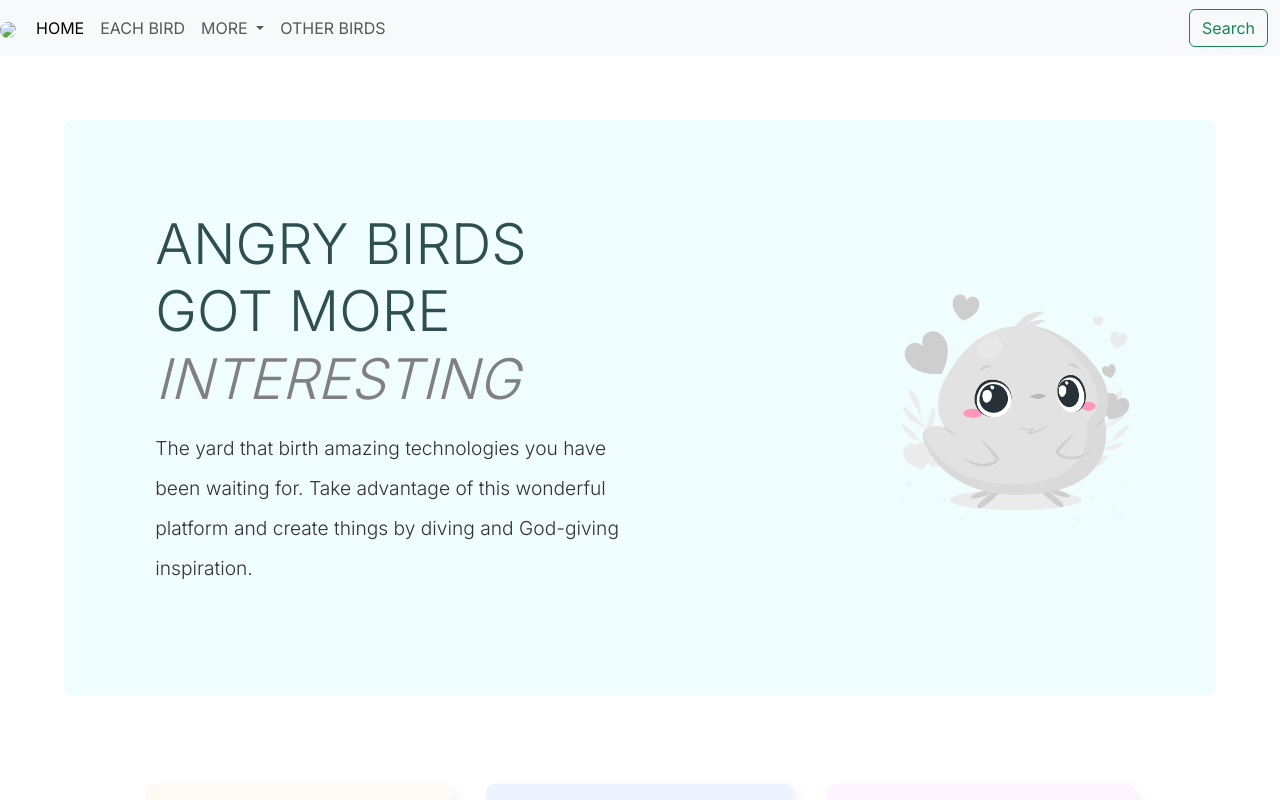
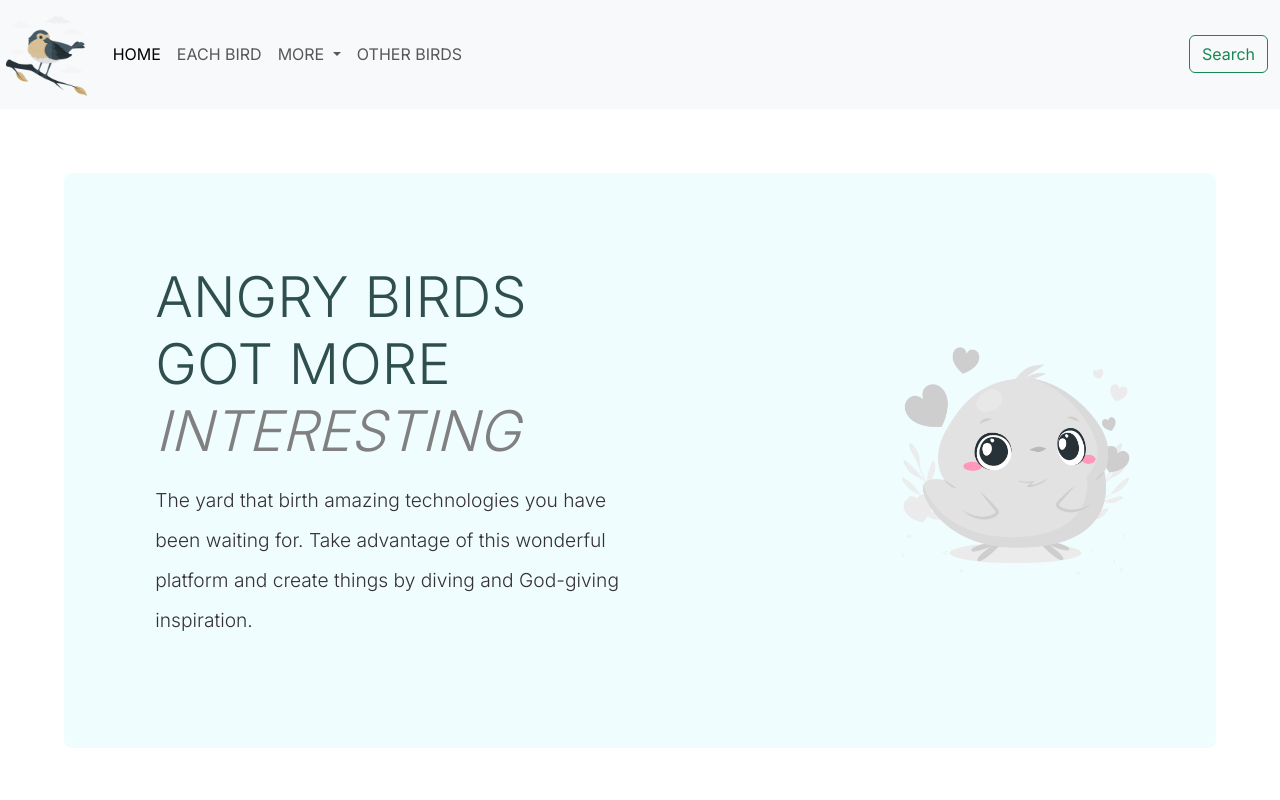
Before and after one commit to wiseace/Angry-Birds, a plain HTML site: page index.html in a window 1280 px wide. Shown: the top 800 px of the page. Drawn offline with nearby package versions, Linux system fonts and the light colour scheme; the site is published under a folder, as on GitHub Pages, so addresses that start at the root find nothing.

Commit message:
Updated absolute path for logo

```diff
--- a/index.html
+++ b/index.html
@@ -14,7 +14,7 @@
 <body>
     <!--NAVBAR-->
     <nav class="navbar navbar-expand-lg bg-body-tertiary">
-        <div class="logo-img"><img src="/img/bird-amico.png"></div>
+        <div class="logo-img"><img src="img/bird-amico.png"></div>
         <div class="container-fluid">
           <button class="navbar-toggler" type="button" data-bs-toggle="collapse" data-bs-target="#navbarSupportedContent" aria-controls="navbarSupportedContent" aria-expanded="false" aria-label="Toggle navigation">
             <span class="navbar-toggler-icon"></span>
```
